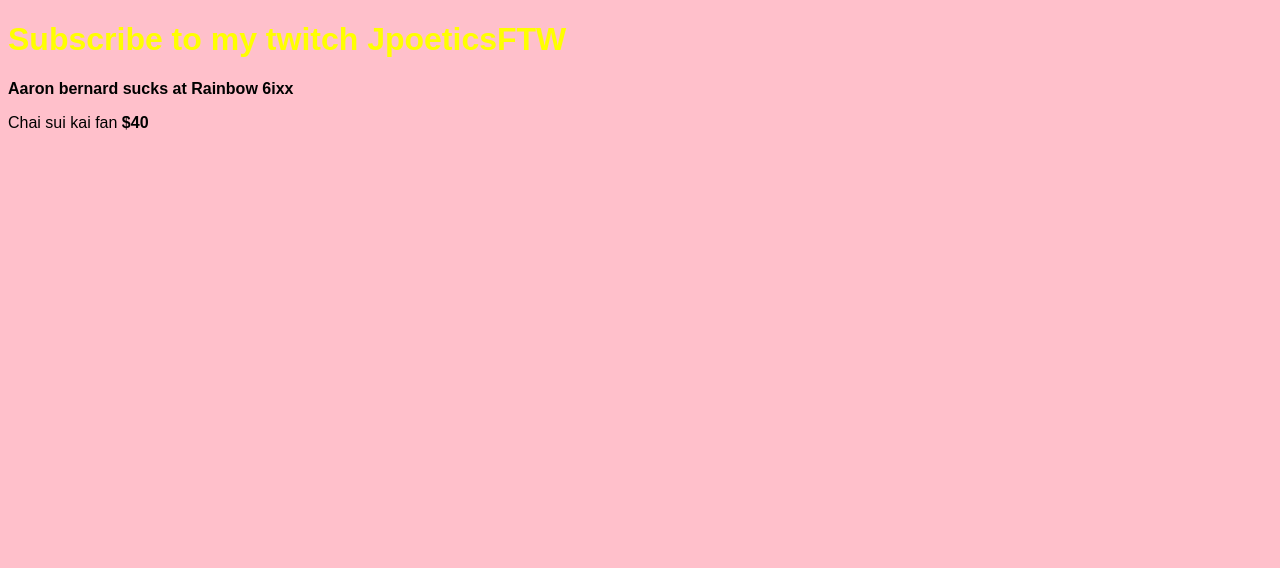
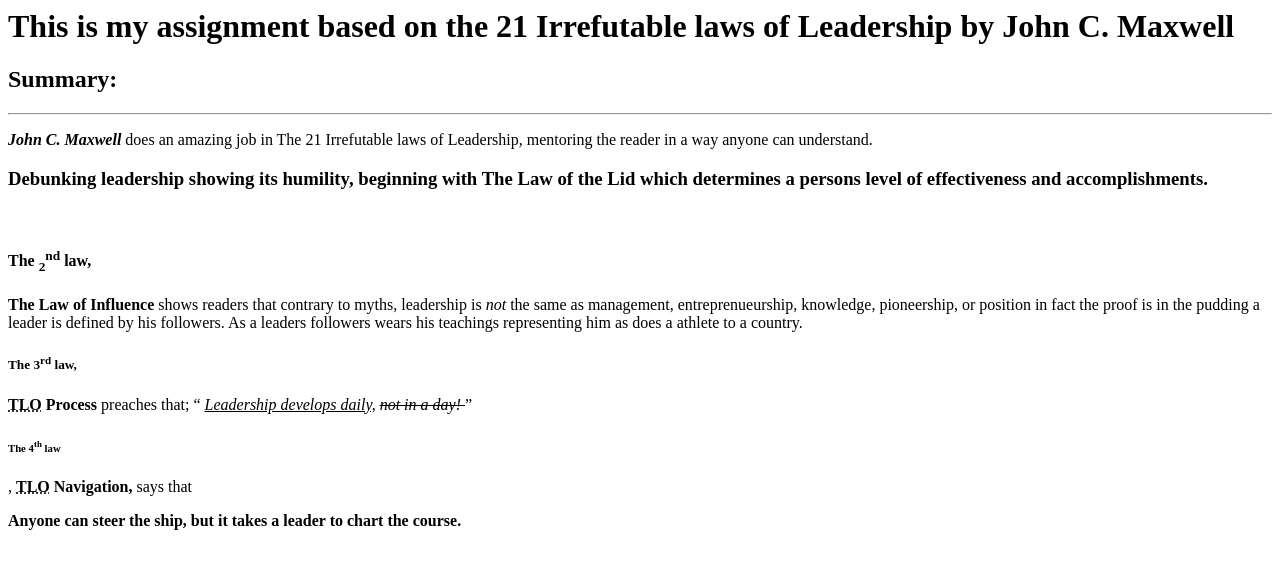
Before and after one commit to shckqad/GREGSLIST.com, a plain HTML site: page index.html in a window 1280 px wide. Drawn offline with Linux system fonts and the light colour scheme.

Commit message:
updated toindex

```diff
--- a/index.html
+++ b/index.html
@@ -1,42 +1,15 @@
-  <!doctype html>
+<html>
+<body>
 
-<html lang="en">
-<head>
-  <meta charset="utf-8">
-  <meta name="viewport" content="width=device-width, initial-scale=1">
+<h1> This is my assignment based on the 21 Irrefutable laws of Leadership by John C. Maxwell </h1>
 
-  <title>Cornhub.com</title>
-  <meta name="description" content="A simple HTML5 Template for new projects.">
-  <meta name="author" content="SitePoint">
+<h2> Summary: </h2>
+<hr />
+<p> <b> <i> John C. Maxwell </i> </b> does an amazing job in The 21 Irrefutable laws of Leadership, mentoring the reader in a way anyone can understand. <br /> <h3> Debunking leadership showing its humility, beginning with <b> The Law of the Lid </b> which determines a persons level of effectiveness and accomplishments.</h3> <br />
+           <h4>The <sub>2</sub><sup>nd</sup> law, <strong> </h4> The Law of Influence </strong> shows readers that contrary to myths, leadership is <em> not </em> the same as management, entreprenueurship, knowledge, pioneership, or position in fact the proof is in the pudding a leader is defined by his followers. As a leaders followers wears his teachings representing him as does a athlete to a country. <br />
+        <h5> The 3<sup>rd</sup> law,<strong> </h5> <abbr title="The Law of">TLO</abbr> Process </Strong> preaches that; <q> <cite> <ins> Leadership develops daily,</ins> <s> not in a day! </s> </cite></q> <br />
+        <h6>  The 4<sup>th</sup> law</h6>, <strong> <abbr title="The Law of">TLO</abbr> Navigation, </strong> says that </h6> <blockqoute> <strong> <p>Anyone can steer the ship, but it takes a leader to chart the course.</p> </strong> </blockquote>
+</p>
 
-  <meta property="og:title" content="A Basic HTML5 Template">
-  <meta property="og:type" content="website">
-  <meta property="og:url" content="https://www.sitepoint.com/a-basic-html5-template/">
-  <meta property="og:description" content="A simple HTML5 Template for new projects.">
-  <meta property="og:image" content="image.png">
-
-  <link rel="icon" href="/favicon.ico">
-  <link rel="icon" href="/favicon.svg" type="image/svg+xml">
-  <link rel="apple-touch-icon" href="/apple-touch-icon.png">
-
-  <link rel="stylesheet" href="css/styles.css?v=1.0">
-
-</head>
- <title> Mark teaching meh </Title>
-   <style type="text/css">
-    body {
-          font-family: fantasy;
-          background-color: pink;}
-    h1 {
-        color: yellow}
-   </style>
-<body>
-  <div style="background-image: url('sledge.jpeg');"> </div style>
-  <h1> Subscribe to my twitch JpoeticsFTW </h1>
-  <p> <b>Aaron bernard sucks at Rainbow 6ixx</b> </p>
-  <p> Chai sui kai fan <b> $40 </b> </p>
-
-  <!-- your content here... -->
-  <script src="js/scripts.js"></script>
 </body>
 </html>
```
